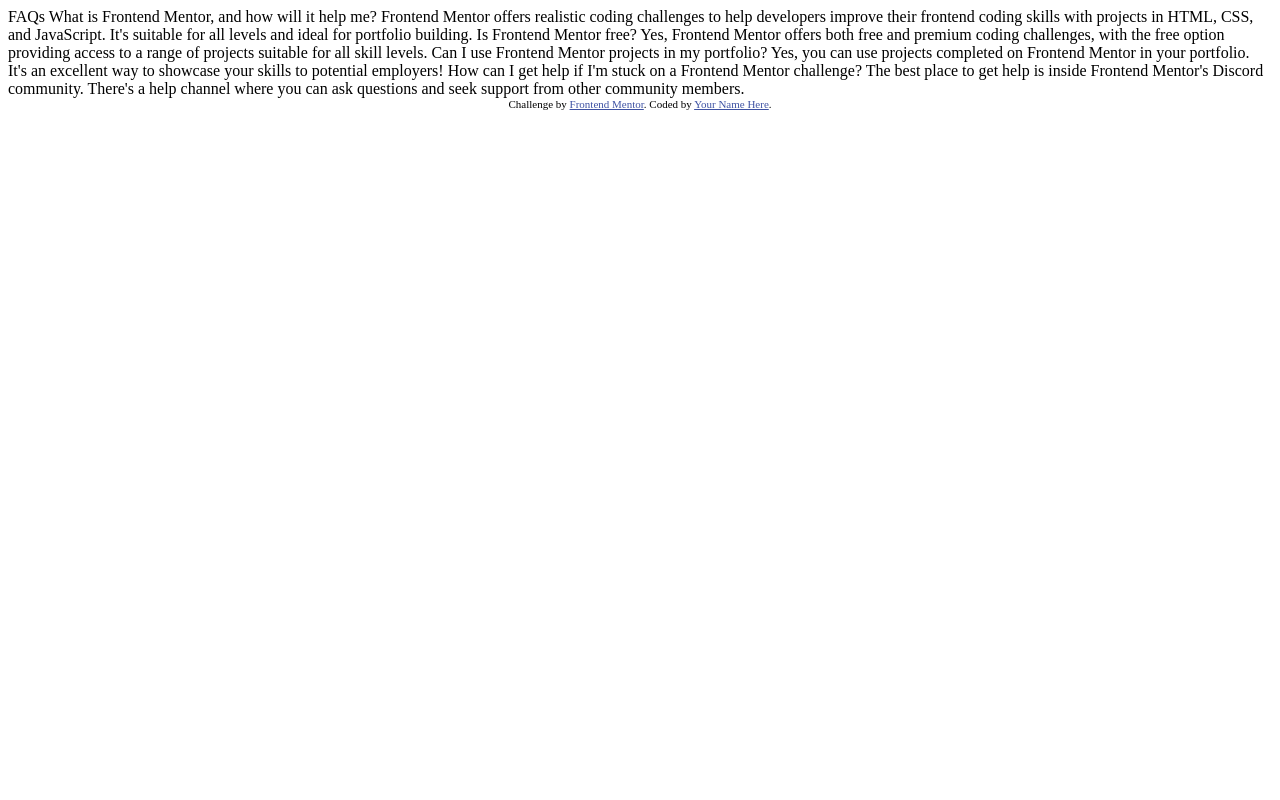
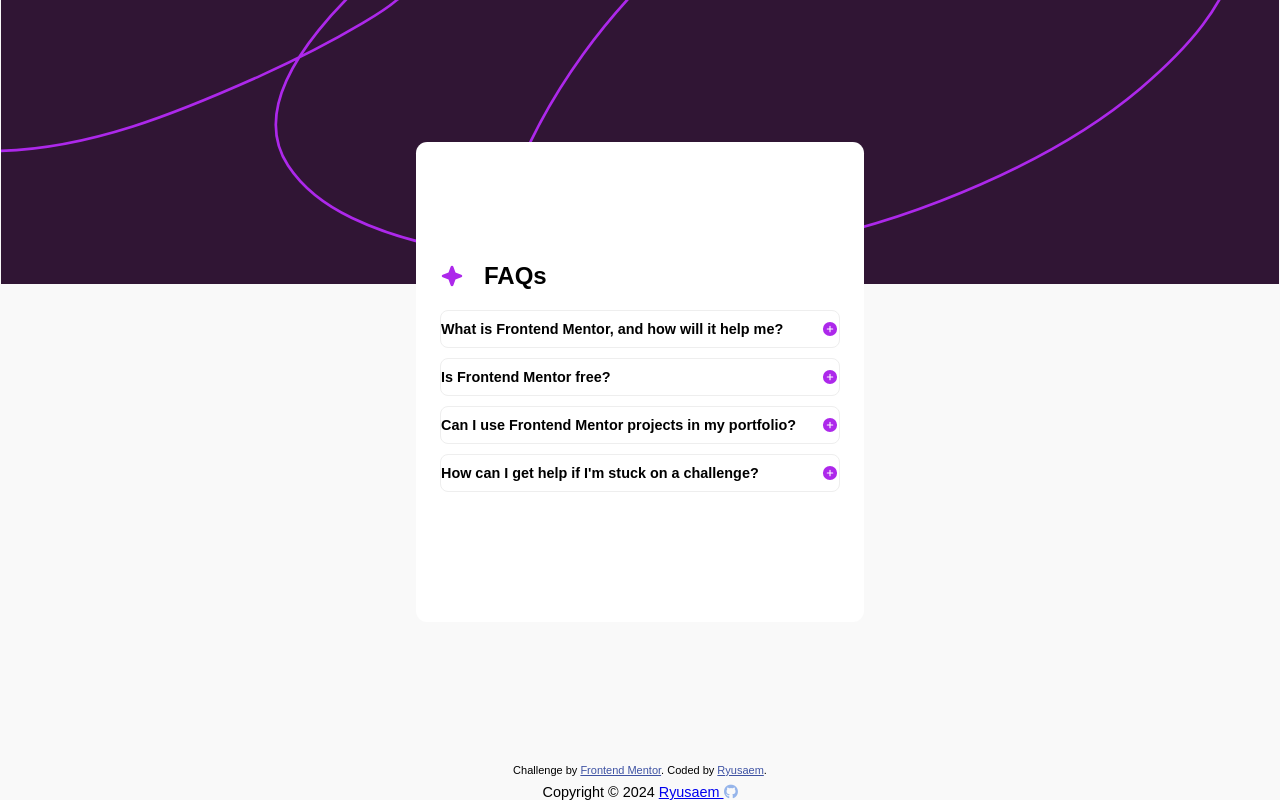
Before and after one commit to Ryusaem/js-faq-accordion, a plain HTML site: page index.html in a window 1280 px wide. Drawn offline with Linux system fonts and the light colour scheme.

Commit message:
Creating the structure for the page

```diff
--- /dev/null
+++ b/css/style.css
@@ -0,0 +1,144 @@
+:root {
+  --color-card-bg: hsl(0, 0%, 100%); /* White */
+  --color-base-bg-bottom: hsl(275, 100%, 97%); /* Light pink */
+  --color-base-bg-top: hsl(292, 42%, 14%); /* Dark purple */
+  --color-grayish-purple: hsl(292, 16%, 49%); /* Grayish purple */
+  --space: 1.5rem;
+}
+
+/* --- GLOBAL RESET --- */
+* {
+  box-sizing: border-box;
+  margin: 0;
+  padding: 0;
+}
+
+body {
+  font-family: "Work Sans", sans-serif;
+  background-color: var(--color-base-bg-bottom);
+  display: flex;
+  justify-content: center;
+  align-items: center;
+  flex-direction: column;
+  height: 100vh;
+  background-image: url("../assets/images/background-pattern-desktop.svg");
+  background-position: right top;
+  background-repeat: no-repeat;
+  background-size: contain;
+}
+
+p {
+  font-size: 0.9rem; /* 16px */
+}
+
+/* --- MAIN --- */
+
+.container {
+  background-color: var(--color-card-bg);
+  display: flex;
+  flex-direction: column;
+  /* align-items: center; */
+  justify-content: center;
+  min-height: 60vh;
+  max-width: 45vw;
+  border-radius: 0.7rem;
+  margin-top: auto;
+  padding: var(--space);
+}
+
+header {
+  display: flex;
+  align-items: center;
+  margin-bottom: var(--space);
+}
+
+header img {
+  margin-right: 10px; /* Adjust the spacing between the image and the heading as needed */
+}
+
+.faq-item .question {
+  display: flex;
+  justify-content: space-between;
+  align-items: center;
+  padding: 10px 0;
+  cursor: pointer;
+  font-weight: bold;
+}
+
+body {
+  font-family: Arial, sans-serif;
+  background-color: #f9f9f9;
+  display: flex;
+  justify-content: center;
+  align-items: center;
+  height: 100vh;
+  margin: 0;
+}
+
+header {
+  display: flex;
+  align-items: center;
+  gap: 10px;
+  margin-bottom: 20px;
+}
+
+header img {
+  width: 24px;
+  height: 24px;
+}
+
+header h1 {
+  font-size: 24px;
+  font-weight: bold;
+  margin: 0;
+}
+
+.faq-item {
+  border-radius: 8px;
+  box-shadow: 0 4px 4px rgba(0, 0, 0, 0);
+  margin-bottom: 10px;
+  width: 400px;
+  /* padding: 10px 20px; */
+  border: 1px solid #eee;
+  display: flex;
+  justify-content: space-between;
+  align-items: center;
+}
+
+.faq-item .questions {
+  display: flex;
+  justify-content: space-between;
+  align-items: center;
+  padding: 10px 0;
+  cursor: pointer;
+  font-weight: bold;
+}
+
+.faq-item .answers {
+  display: none;
+  padding: 10px 0;
+  border-top: 1px solid #eee;
+  color: #555;
+}
+
+.faq-item .icon {
+  width: 18px;
+  height: 18px;
+  transition: transform 0.2s;
+}
+
+/* --- FOOTER --- */
+
+.footer {
+  margin-top: auto;
+  text-align: center;
+}
+
+.attribution {
+  font-size: 11px;
+  margin-bottom: 0.5rem;
+}
+
+.attribution a {
+  color: hsl(228, 45%, 44%);
+}
--- a/index.html
+++ b/index.html
@@ -1,48 +1,98 @@
 <!DOCTYPE html>
 <html lang="en">
+
 <head>
   <meta charset="UTF-8">
-  <meta name="viewport" content="width=device-width, initial-scale=1.0"> <!-- displays site properly based on user's device -->
+  <meta name="viewport" content="width=device-width, initial-scale=1.0">
+  <!-- displays site properly based on user's device -->
 
   <link rel="icon" type="image/png" sizes="32x32" href="./assets/images/favicon-32x32.png">
 
-  <title>Frontend Mentor | FAQ accordion</title>
+  <link rel="stylesheet" href="css/style.css">
 
-  <!-- Feel free to remove these styles or customise in your own stylesheet 👍 -->
-  <style>
-    .attribution { font-size: 11px; text-align: center; }
-    .attribution a { color: hsl(228, 45%, 44%); }
-  </style>
+  <script src="js/script.js" defer></script>
+
+  <!-- FONT  -->
+  <link rel="preconnect" href="https://fonts.googleapis.com">
+  <link rel="preconnect" href="https://fonts.gstatic.com" crossorigin>
+  <link href="https://fonts.googleapis.com/css2?family=Work+Sans:ital,wght@0,100..900;1,100..900&display=swap"
+    rel="stylesheet">
+
+  <!-- Github Signature -->
+  <script src="https://kit.fontawesome.com/00de0829d0.js" crossorigin="anonymous"></script>
+
+  <title>FAQ accordion | Frontend Mentor</title>
+
 </head>
+
 <body>
 
+  <div class="container">
+    <header>
+      <img src="/assets/images/icon-star.svg" alt="icon-star" />
+      <h1>
         FAQs
+      </h1>
+    </header>
+    <main>
 
+      <div class="faq-item">
+        <p class="questions">
           What is Frontend Mentor, and how will it help me?
-
+        </p>
+        <img src="/assets/images/icon-plus.svg" alt="icon-plus" class="icon" />
+        <p class="answers">
           Frontend Mentor offers realistic coding challenges to help developers improve their
           frontend coding skills with projects in HTML, CSS, and JavaScript. It's suitable for
           all levels and ideal for portfolio building.
+        </p>
+      </div>
 
-  Is Frontend Mentor free?
-
+      <div class="faq-item">
+        <p class="questions">Is Frontend Mentor free?</p>
+        <img src="/assets/images/icon-plus.svg" alt="icon-plus" class="icon" />
+        <p class="answers">
           Yes, Frontend Mentor offers both free and premium coding challenges, with the free
           option providing access to a range of projects suitable for all skill levels.
+        </p>
+      </div>
 
-  Can I use Frontend Mentor projects in my portfolio?
+      <div class="faq-item">
+        <p class="questions">Can I use Frontend Mentor projects in my portfolio?</p>
+        <img src="/assets/images/icon-plus.svg" alt="icon-plus" class="icon" />
+        <p class="answers">Yes, you can use projects completed on Frontend Mentor in your portfolio. It's an excellent
+          way to showcase your skills to potential employers!</p>
+      </div>
 
-  Yes, you can use projects completed on Frontend Mentor in your portfolio. It's an excellent
-  way to showcase your skills to potential employers!
+      <div class="faq-item">
+        <p class="questions">How can I get help if I'm stuck on a challenge?</p>
+        <img src="/assets/images/icon-plus.svg" alt="icon-plus" class="icon" />
+        <p class="answers">The best place to get help is inside Frontend Mentor's Discord community. There's a help
+          channel where you can ask questions and seek support from other community members.
+        </p>
+      </div>
 
-  How can I get help if I'm stuck on a Frontend Mentor challenge?
+    </main>
+    <footer></footer>
+  </div>
 
-  The best place to get help is inside Frontend Mentor's Discord community. There's a help
-  channel where you can ask questions and seek support from other community members.
-
-
+  <footer class="footer">
     <div class="attribution">
       Challenge by <a href="https://www.frontendmentor.io?ref=challenge" target="_blank">Frontend Mentor</a>.
-    Coded by <a href="#">Your Name Here</a>.
+      Coded by <a href="https://github.com/Ryusaem">Ryusaem</a>.
     </div>
+    <p>
+      Copyright ©
+      <script>
+        document.write(new Date().getFullYear())
+      </script>
+      <a href="https://github.com/Ryusaem" target="_blank">
+        Ryusaem
+        <i class="fa-brands fa-github fa-beat-fade" style="color: #0552d6;"></i>
+      </a>
+    </p>
+  </footer>
+
 </body>
+
 </html>
```
Also changed, not shown: js/script.js (added), 1 other file. Lines whose indentation alone changed are shown as unchanged.
